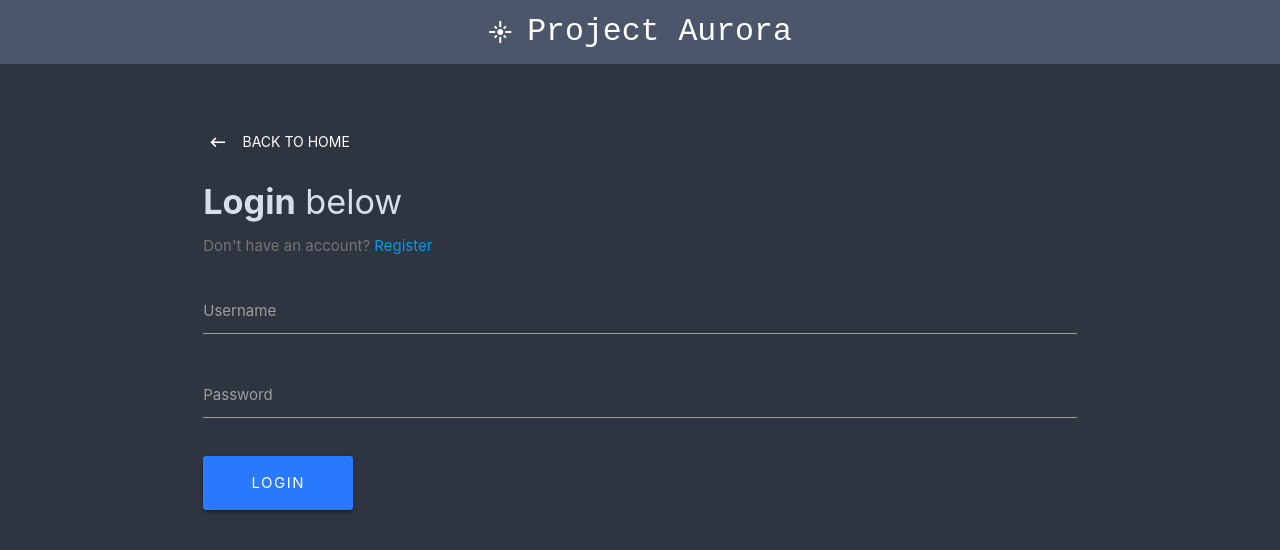
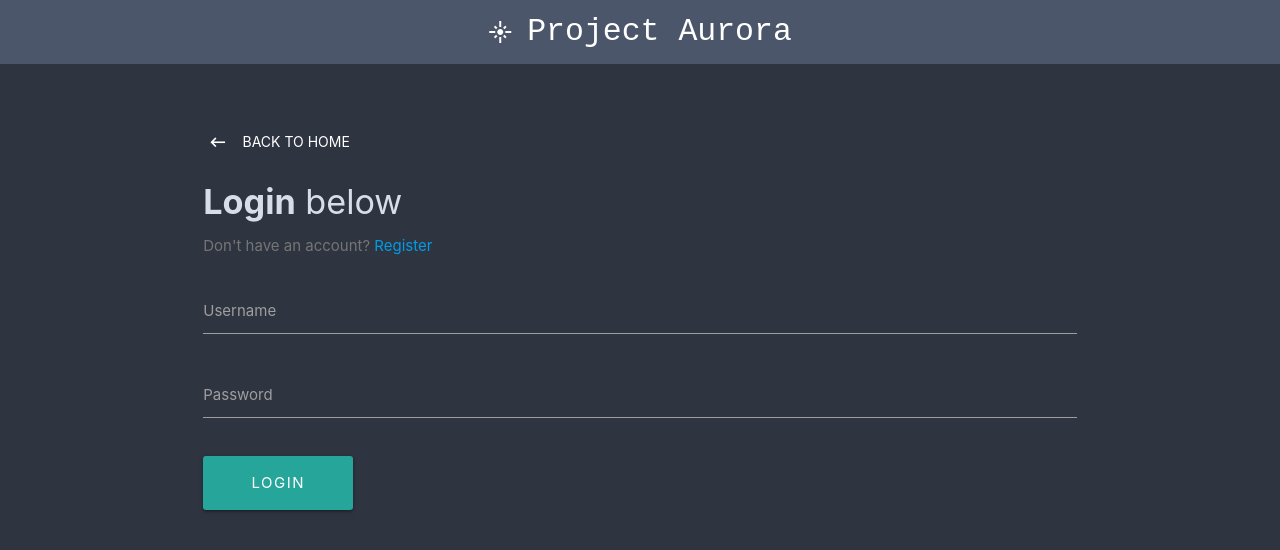
Before and after one commit to Zeerti/Project-Aurora, a React (Create React App) app in the folder client/: page /login in a window 1280 px wide. Shown: the top 550 px of the page. Built offline with nearby package versions, Linux system fonts and the light colour scheme.

Commit message:
fixed color of login button

```diff
--- a/client/src/components/auth/Login.js
+++ b/client/src/components/auth/Login.js
@@ -84,7 +84,7 @@ function Login(props) {
           <div className="col s12" style={{ paddingLeft: "11.250px" }}>
             <button
               type="submit"
-              className="btn btn-large waves-effect waves-light hoverable blue accent-3"
+              className="btn btn-large waves-effect waves-light hoverable bg-nord13"
               style={{
                 width: "150px",
                 borderRadius: "3px",
```
